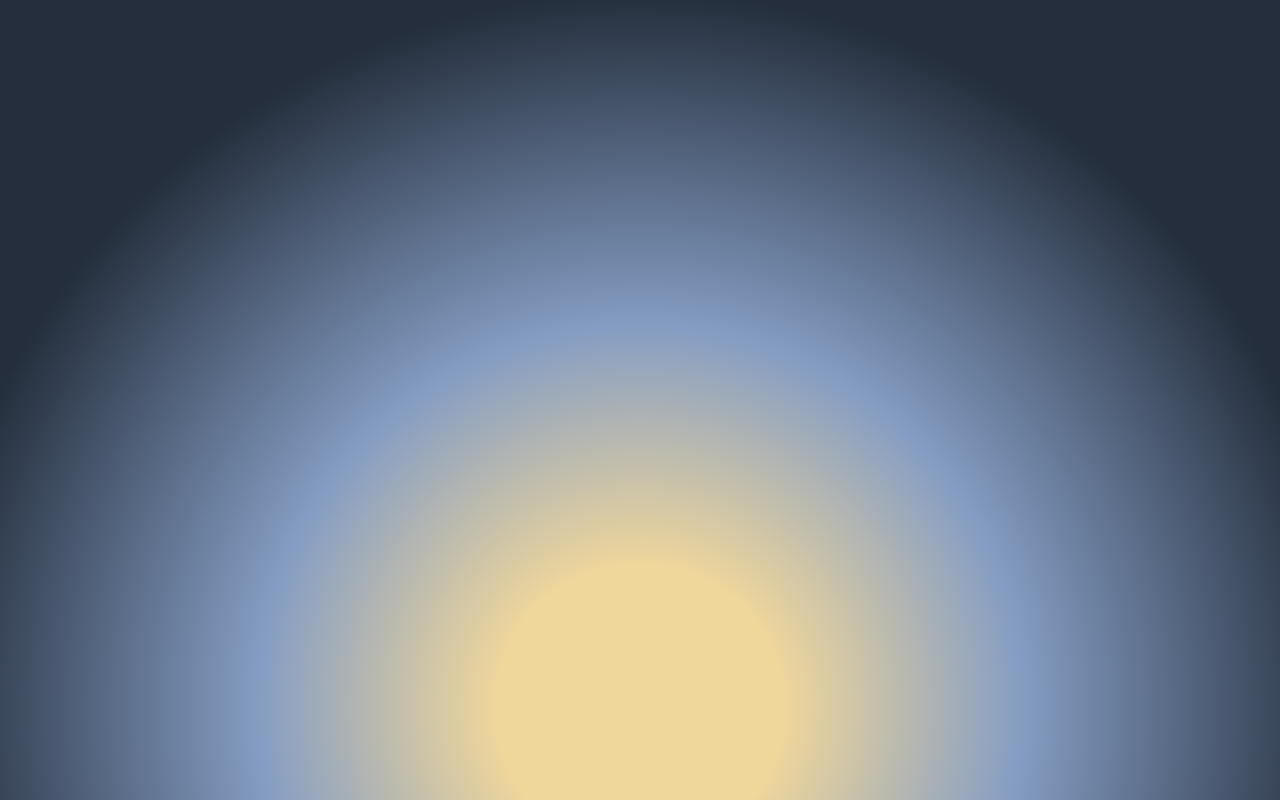
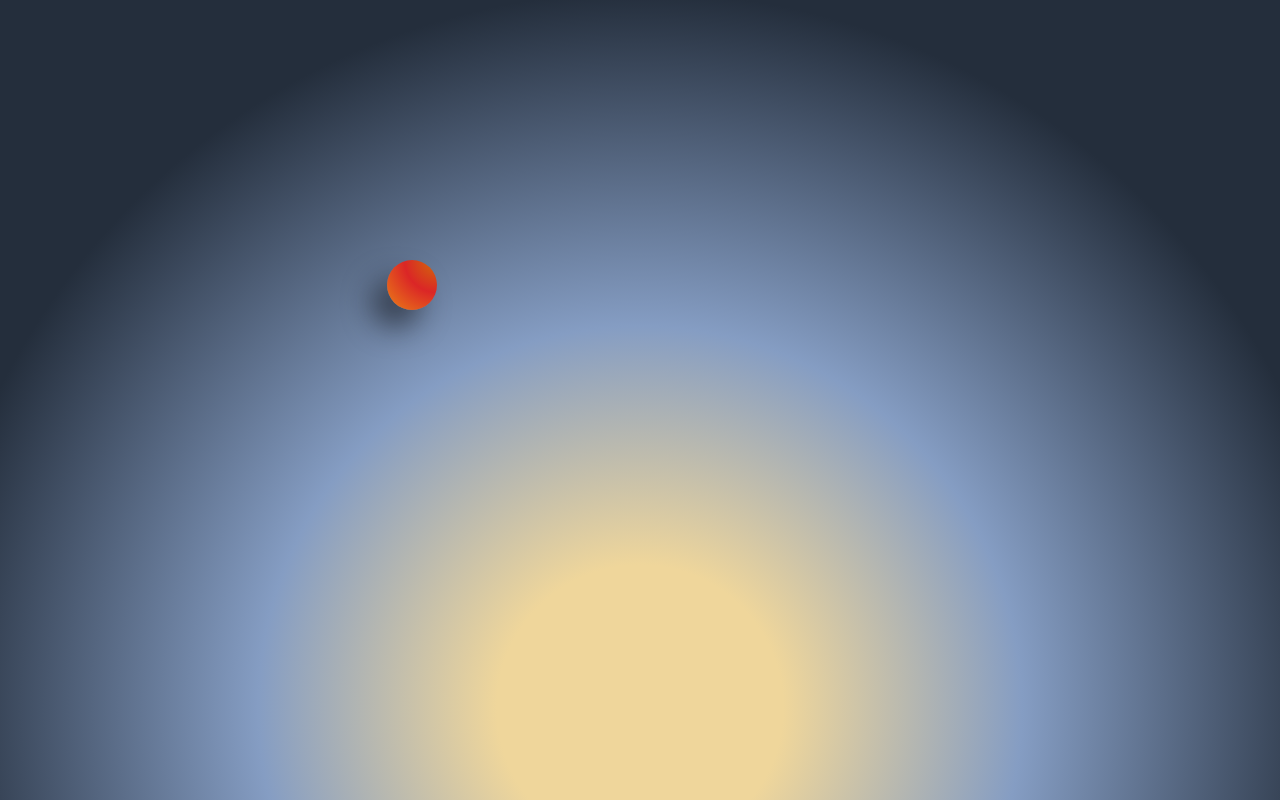
Before and after one commit to Shalva5eptem/cosmos, a plain HTML site: page index.html in a window 1280 px wide. Shown: the top 800 px of the page. Drawn offline with Linux system fonts and the light colour scheme.

Commit message:
Mars code resolve

```diff
--- a/index.html
+++ b/index.html
@@ -7,6 +7,6 @@
     <link rel="stylesheet" href="style.css">
 </head>
 <body>
-
+    <section class="mars"></section>
 </body>
 </html>
```
